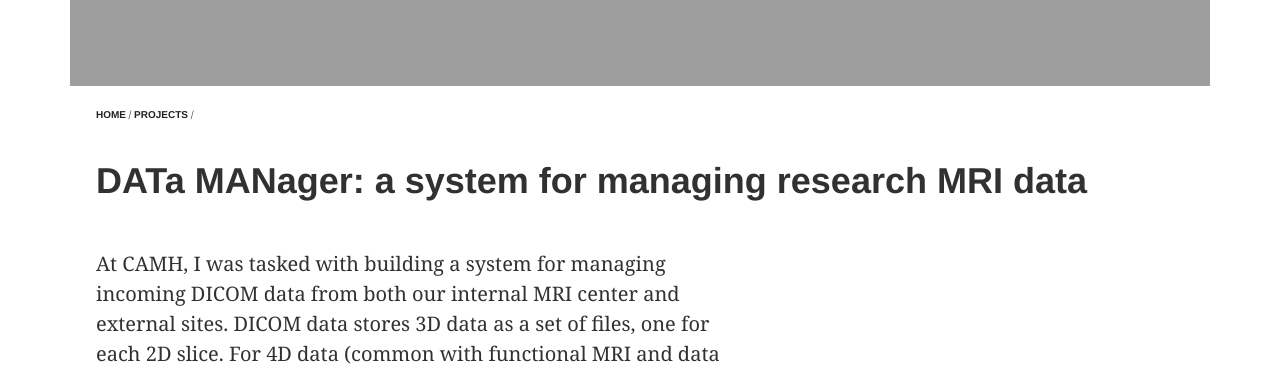
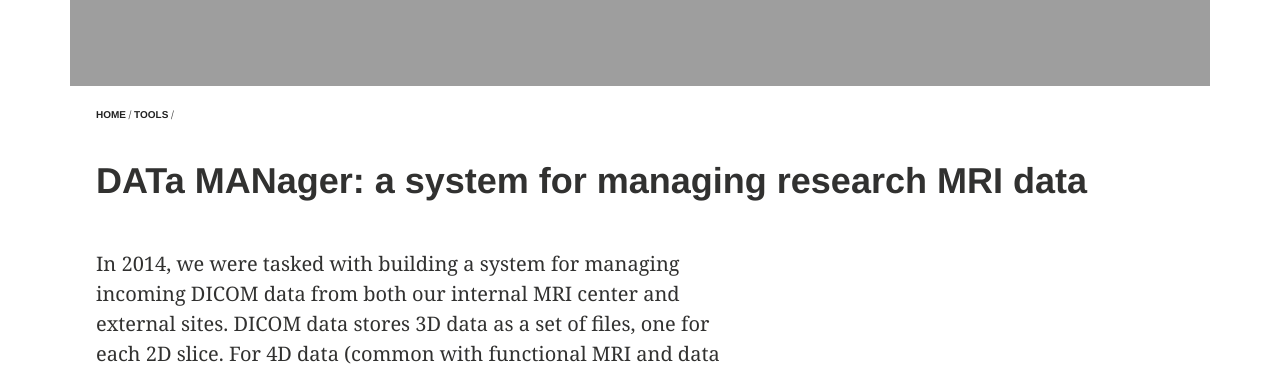
Before and after one commit to TIGRLab/tigrlab.github.io, a Jekyll site: the page built from _posts/tools/2016-02-01-datman.md, in a window 1280 px wide and 1400 px high, scrolled down 730 px. Shown: the part 151-517 px from the top of the window. Built offline with Jekyll 4.4.1, drawn with Linux system fonts in a browser that asks for light colours; some of the changed text lies outside the part shown.

```diff
--- a/_posts/tools/2016-02-01-datman.md
+++ b/_posts/tools/2016-02-01-datman.md
@@ -1,16 +1,16 @@
 ---
-layout: media
+layout: article
 title: "DATa MANager: a system for managing research MRI data"
-categories: projects
+categories: tools
 excerpt: "Managing inhomogeneous DICOM data using XNAT and the scipy stack."
 ads: false
 share: false
 image:
-  feature: decor.industry.jpg
-  teaser: cover.industry.jpg
+  feature: banner.industry.jpg
+  teaser: teaser.industry.jpg
 ---
 
-At CAMH, I was tasked with building a system for managing incoming DICOM data from both our internal MRI center and external sites. DICOM data stores 3D data as a set of files, one for each 2D slice. For 4D data (common with functional MRI and data using for white matter fibre tracking), the data is still stored as a set of 2D slices. Therefore a single 60-slice image with many timepoints can consist of > 5000 files. The thing linking these files is their headers. These headers are not generally standardized across hardware vendors, and are even subject to change between software upgrades on a single piece of hardware. The research market makes up such a small percentage of the total MRI market that the major vendors (GE, Siemens, Phillips) to not dedicate many resources to keeping these crucial fields consistent. This is crucial, because software upgrades also cause real changes in the data that we need to be able to detect as soon as possible.
+In 2014, we were tasked with building a system for managing incoming DICOM data from both our internal MRI center and external sites. DICOM data stores 3D data as a set of files, one for each 2D slice. For 4D data (common with functional MRI and data using for white matter fibre tracking), the data is still stored as a set of 2D slices. Therefore a single 60-slice image with many timepoints can consist of > 5000 files. The thing linking these files is their headers. These headers are not generally standardized across hardware vendors, and are even subject to change between software upgrades on a single piece of hardware. The research market makes up such a small percentage of the total MRI market that the major vendors (GE, Siemens, Phillips) to not dedicate many resources to keeping these crucial fields consistent. This is crucial, because software upgrades also cause real changes in the data that we need to be able to detect as soon as possible.
 
 At the time, the system consisted of an FTP server, and a fine young gentleman who would semi-manually unzip incoming packages of DICOMS, run conversion software on those data to create a single file per series (making them much easier to handle while deleting most of the header information), and if any analysis was required, he also manually ran those scripts on the data. The major issue was, aside from the strategy not being scalable, that the provinance of the data was often questionable. After having done this for 3 years, there were many examples of edge-case data that were handled differently than the rest, but no paper trail existed to tell us why that was. Many computer professionals might find this alarming (it is), but what is even more alarming is that **this is status-quo in research**. However I was fortunate enough to work for a lab that was well funded and wanted to scale their analysis beyond what is possible to do by hand, so over the years I and a small team developed a fully-automated system.
 
```
Also changed, not shown: _posts/tools/2014-11-01-epitome.md (+5 -5 lines).
